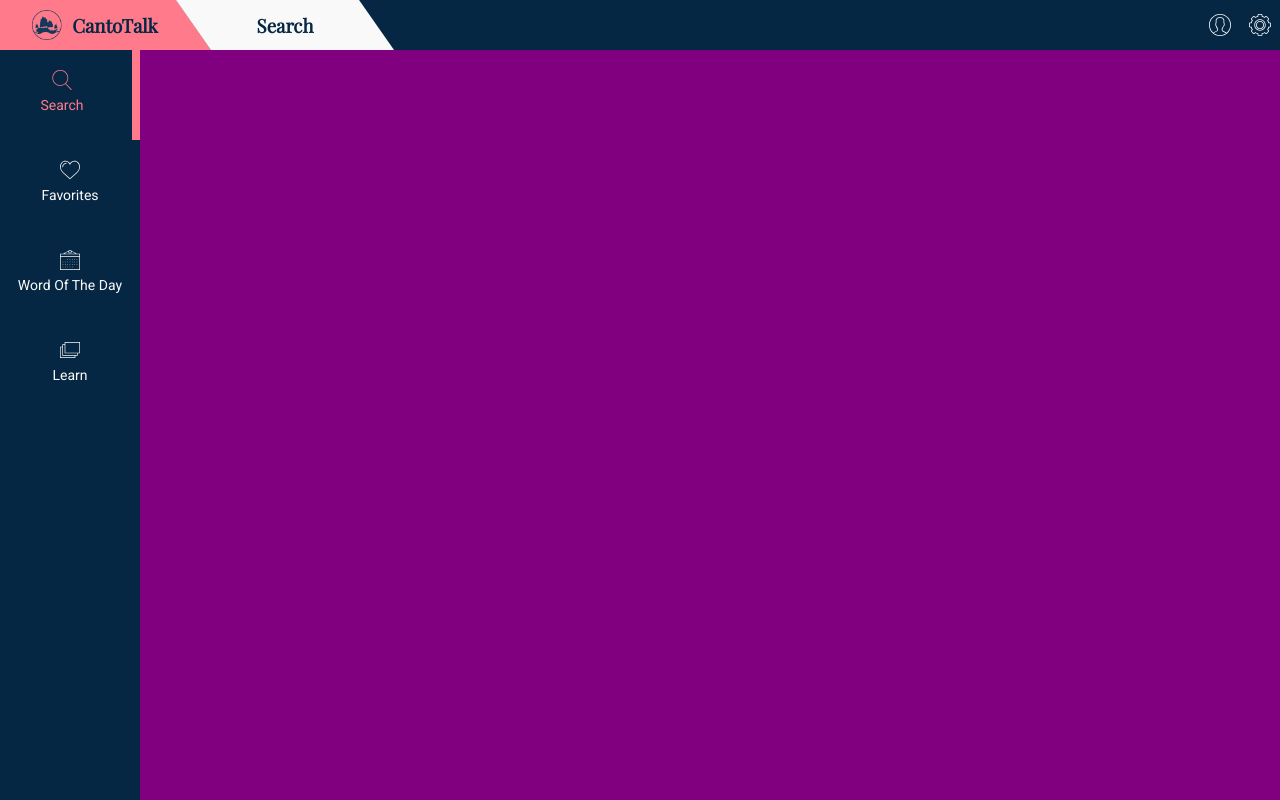
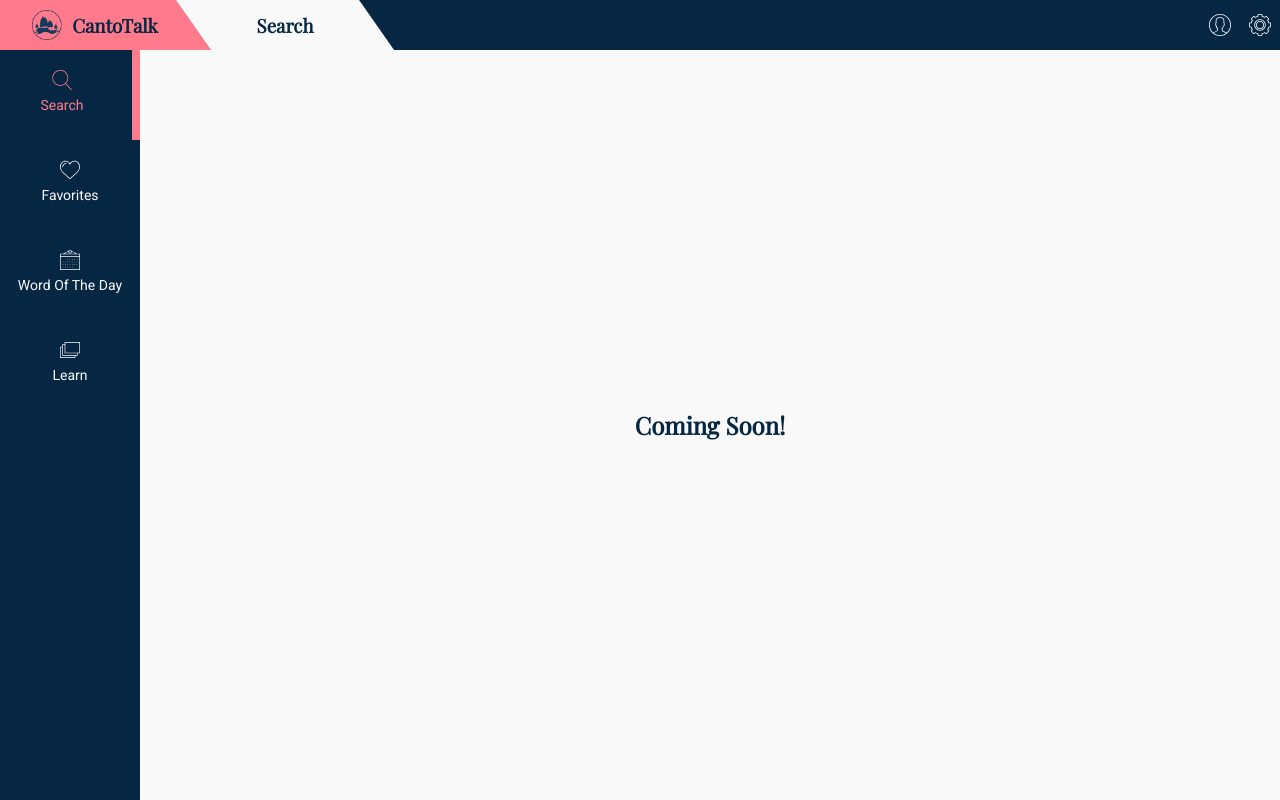
Before and after one commit to brimac1634/CantoWeb, a React (Create React App) app: page /WordOfTheDay in a window 1280 px wide. Built offline with nearby package versions, Linux system fonts and the light colour scheme.

Commit message:
updated currently unused pages to show coming soon

```diff
--- a/src/Containers/Learn/Learn.js
+++ b/src/Containers/Learn/Learn.js
@@ -2,8 +2,8 @@ import React from 'react';
 
 const Learn = () => {
 	return (
-		<div className='learn'>
-
+		<div className='learn center-div'>
+			<h2>Coming Soon!</h2>
 		</div>
 	);
 }
--- a/src/Containers/WordOfTheDay/WordOfTheDay.css
+++ b/src/Containers/WordOfTheDay/WordOfTheDay.css
@@ -1,5 +1,5 @@
 .word-of-day {
 	width: 100%;
 	height: 100%;
-	background: purple;
+	background: var(--cantoWhite);
 }
--- a/src/Containers/WordOfTheDay/WordOfTheDay.js
+++ b/src/Containers/WordOfTheDay/WordOfTheDay.js
@@ -3,8 +3,8 @@ import './WordOfTheDay.css';
 
 const WordOfTheDay = () => {
 	return (
-		<div className='word-of-day'>
-
+		<div className='word-of-day center-div'>
+			<h2>Coming Soon!</h2>
 		</div>
 	);
 }
```
